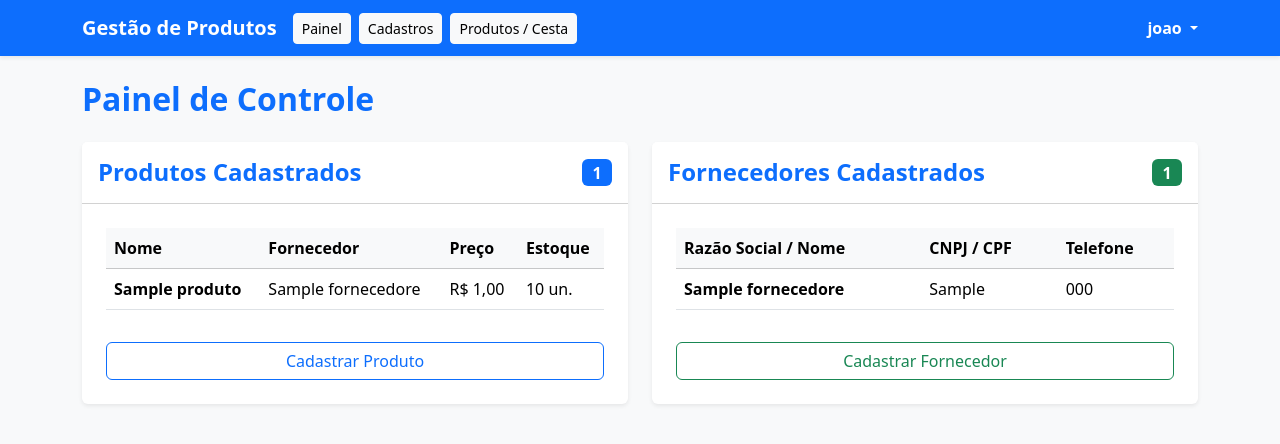
After one commit to JoaoSutile/Trabalho-Back_End, a PHP site: page /painel.php in a window 1280 px wide. The commit adds this page. Shown: the top 444 px of the page. Run offline with PHP 8.4, Linux system fonts and the light colour scheme; a user stored in the database is signed in; tables that the repository leaves empty hold one stand-in row (values such as "Sample post").

Commit message:
Corrigindo bugs

```diff
--- /dev/null
+++ b/SistemaDeGestaoDeProdutos/painel.php
@@ -0,0 +1,188 @@
+<?php
+
+session_start();
+require_once "conexao.php";
+
+if (!isset($_SESSION["usuario_id"])) {
+
+    header("Location: login.html");
+    exit;
+
+}
+
+try {
+
+    $stmtProd = $pdo->query("SELECT p.*, f.nome AS nome_fornecedor FROM produtos p INNER JOIN fornecedores f ON p.id_fornecedor = f.id ORDER BY p.id DESC");
+    $produtos = $stmtProd->fetchAll(PDO::FETCH_ASSOC);
+
+    $stmtForn = $pdo->query("SELECT * FROM fornecedores ORDER BY id DESC");
+    $fornecedores = $stmtForn->fetchAll(PDO::FETCH_ASSOC);
+
+    $totalProdutos = count($produtos);
+    $totalFornecedores = count($fornecedores);
+
+} catch (PDOException $e) {
+
+    $produtos = [];
+    $fornecedores = [];
+    $totalProdutos = 0;
+    $totalFornecedores = 0;
+
+}
+
+?>
+<!DOCTYPE html>
+<html lang="pt-br">
+
+<head>
+    <meta charset="UTF-8">
+    <meta name="viewport" content="width=device-width, initial-scale=1.0">
+    <title>Sistema de Gestão - Painel de Controle</title>
+    <link href="https://cdn.jsdelivr.net/npm/bootstrap@5.3.3/dist/css/bootstrap.min.css" rel="stylesheet">
+    <style>
+        .user-dropdown:hover .dropdown-menu {
+            display: block;
+            margin-top: 0;
+        }
+    </style>
+</head>
+
+<body class="bg-light">
+
+    <nav class="navbar navbar-expand-lg navbar-dark bg-primary shadow-sm mb-4">
+        <div class="container">
+            <a class="navbar-brand fw-bold" href="painel.php">Gestão de Produtos</a>
+            <div class="d-flex align-items-center me-auto">
+                <a href="painel.php" class="btn btn-light btn-sm me-2">Painel</a>
+                <a href="cadastros.php" class="btn btn-light btn-sm me-2">Cadastros</a>
+                <a href="produtos.php" class="btn btn-light btn-sm me-2">Produtos / Cesta</a>
+            </div>
+            <div class="dropdown user-dropdown">
+                <a href="#" class="text-white text-decoration-none dropdown-toggle fw-semibold" id="dropdownUser" data-bs-toggle="dropdown" aria-expanded="false">
+                    <?php echo htmlspecialchars($_SESSION["usuario_nome"] ?? "Usuário"); ?>
+                </a>
+                <ul class="dropdown-menu dropdown-menu-end shadow-sm" aria-labelledby="dropdownUser">
+                    <li><a class="dropdown-item text-danger" href="login.html">Sair</a></li>
+                </ul>
+            </div>
+        </div>
+    </nav>
+
+    <div class="container mb-5">
+
+        <h2 class="text-primary fw-bold mb-4">Painel de Controle</h2>
+
+        <div class="row g-4">
+
+            <div class="col-lg-6">
+                <div class="card border-0 shadow-sm h-100">
+                    <div class="card-header bg-white py-3 d-flex justify-content-between align-items-center">
+                        <h4 class="card-title m-0 text-primary fw-bold">Produtos Cadastrados</h4>
+                        <span class="badge bg-primary fs-6"><?php echo $totalProdutos; ?></span>
+                    </div>
+                    <div class="card-body p-4 d-flex flex-column justify-content-between">
+                        <div>
+
+                            <?php if (empty($produtos)): ?>
+
+                                <p class="text-muted mb-4">Nenhum produto cadastrado até o momento.</p>
+
+                            <?php else: ?>
+
+                                <div class="table-responsive mb-3">
+                                    <table class="table table-hover align-middle mb-0">
+                                        <thead class="table-light">
+                                            <tr>
+                                                <th>Nome</th>
+                                                <th>Fornecedor</th>
+                                                <th>Preço</th>
+                                                <th>Estoque</th>
+                                            </tr>
+                                        </thead>
+                                        <tbody>
+
+                                            <?php foreach (array_slice($produtos, 0, 5) as $p): ?>
+
+                                                <tr>
+                                                    <td class="fw-semibold"><?php echo htmlspecialchars($p['nome']); ?></td>
+                                                    <td><?php echo htmlspecialchars($p['nome_fornecedor']); ?></td>
+                                                    <td>R$ <?php echo number_format($p['preco'], 2, ',', '.'); ?></td>
+                                                    <td><?php echo $p['quantidade']; ?> un.</td>
+                                                </tr>
+
+                                            <?php endforeach; ?>
+
+                                        </tbody>
+                                    </table>
+                                </div>
+
+                            <?php endif; ?>
+
+                        </div>
+
+                        <div class="mt-3">
+                            <a href="cadastros.php" class="btn btn-outline-primary w-100">Cadastrar Produto</a>
+                        </div>
+                    </div>
+                </div>
+            </div>
+
+            <div class="col-lg-6">
+                <div class="card border-0 shadow-sm h-100">
+                    <div class="card-header bg-white py-3 d-flex justify-content-between align-items-center">
+                        <h4 class="card-title m-0 text-primary fw-bold">Fornecedores Cadastrados</h4>
+                        <span class="badge bg-success fs-6"><?php echo $totalFornecedores; ?></span>
+                    </div>
+                    <div class="card-body p-4 d-flex flex-column justify-content-between">
+                        <div>
+
+                            <?php if (empty($fornecedores)): ?>
+
+                                <p class="text-muted mb-4">Nenhum fornecedor cadastrado até o momento.</p>
+
+                            <?php else: ?>
+
+                                <div class="table-responsive mb-3">
+                                    <table class="table table-hover align-middle mb-0">
+                                        <thead class="table-light">
+                                            <tr>
+                                                <th>Razão Social / Nome</th>
+                                                <th>CNPJ / CPF</th>
+                                                <th>Telefone</th>
+                                            </tr>
+                                        </thead>
+                                        <tbody>
+
+                                            <?php foreach (array_slice($fornecedores, 0, 5) as $f): ?>
+
+                                                <tr>
+                                                    <td class="fw-semibold"><?php echo htmlspecialchars($f['nome']); ?></td>
+                                                    <td><?php echo htmlspecialchars($f['cnpj']); ?></td>
+                                                    <td><?php echo htmlspecialchars($f['telefone'] ?? '-'); ?></td>
+                                                </tr>
+
+                                            <?php endforeach; ?>
+
+                                        </tbody>
+                                    </table>
+                                </div>
+
+                            <?php endif; ?>
+
+                        </div>
+
+                        <div class="mt-3">
+                            <a href="cadastros.php" class="btn btn-outline-success w-100">Cadastrar Fornecedor</a>
+                        </div>
+                    </div>
+                </div>
+            </div>
+
+        </div>
+
+    </div>
+
+    <script src="https://cdn.jsdelivr.net/npm/bootstrap@5.3.3/dist/js/bootstrap.bundle.min.js"></script>
+</body>
+
+</html>
```
Also changed, not shown: SistemaDeGestaoDeProdutos/cadastros.php (+36 -9 lines), SistemaDeGestaoDeProdutos/fornecedor.php (+26 -14 lines), SistemaDeGestaoDeProdutos/produtos.php (+72 -22 lines).
